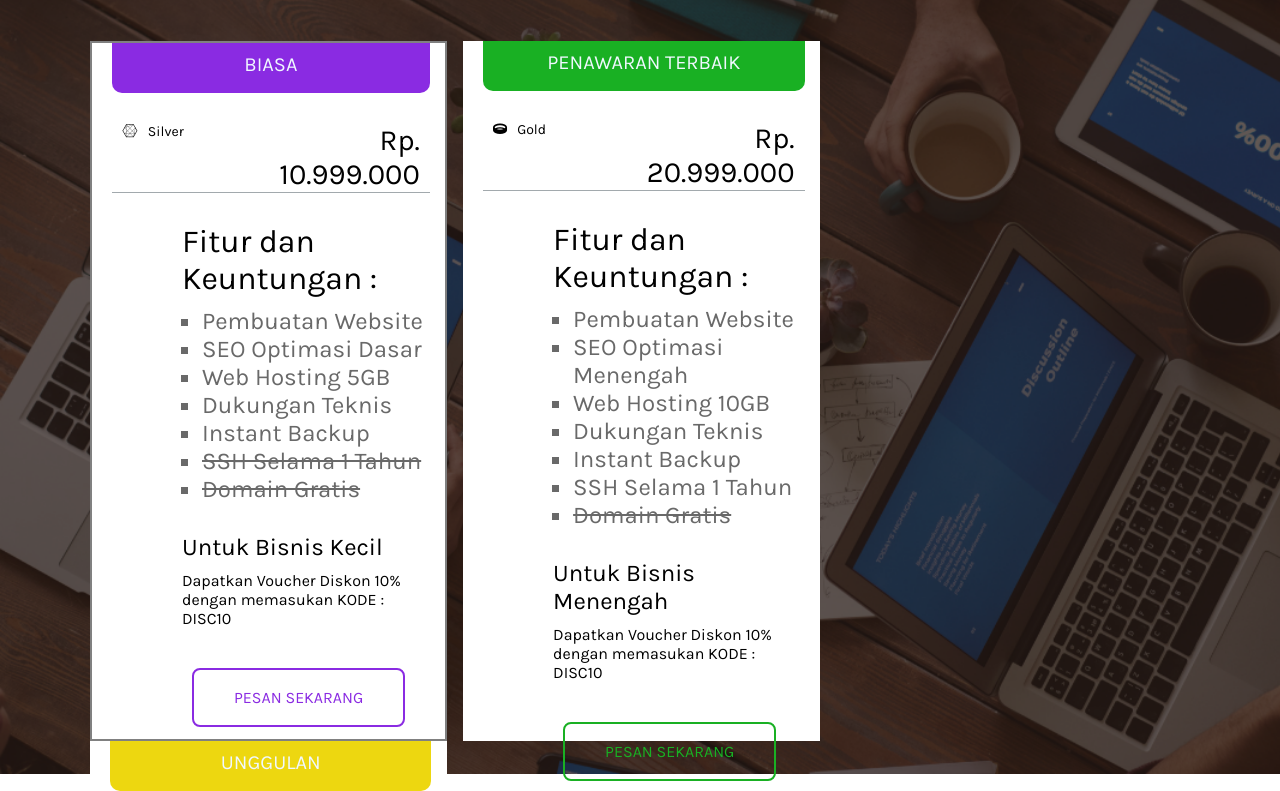
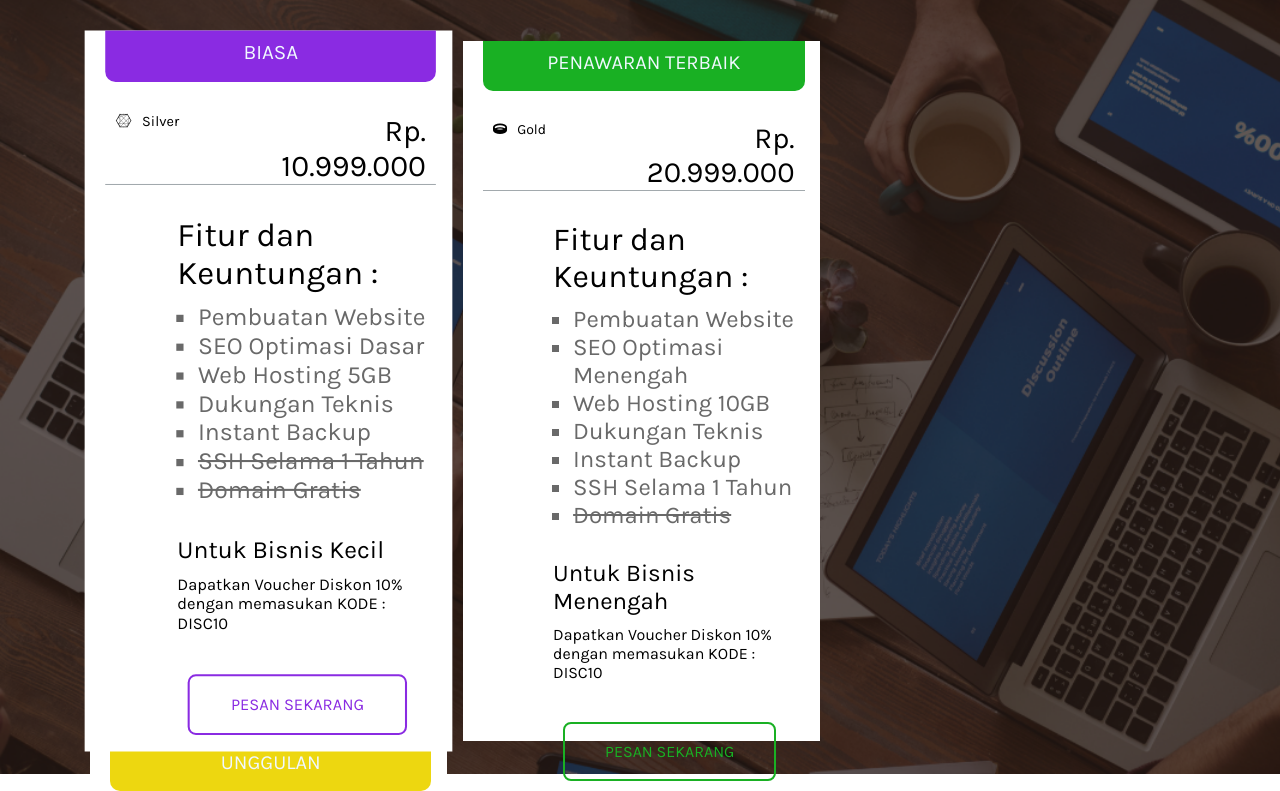
Before and after one commit to toneres/proa-gol-3-1-kel-5, a plain HTML site: page index.html in a window 1280 px wide. In both pictures the pointer is over the element 268 px from the left and 2785 px from the top of the page. Shown: the part 2394-3185 px from the top of the page. Drawn offline with Linux system fonts and the light colour scheme.

Commit message:
Fix satu element `<ul>` & zoom out anim pricing

```diff
--- a/index.html
+++ b/index.html
@@ -148,6 +148,7 @@
           </div>
           <h1 class="inner-txt">Fitur dan Keuntungan :</h1>
           <div class="desc">
+            <ul>
               <li>Pembuatan Website</li>
               <li>SEO Optimasi Pro</li>
               <li>Web Hosting 100GB</li>
@@ -155,6 +156,7 @@
               <li>Instant Backup</li>
               <li>SSH Selama 3 Tahun</li>
               <li>Domain Gratis</li>
+            </ul>
           </div>
           <h2 class="inner-txt">Untuk Bisnis Profesional</h2>
           <p class="inner-txt-1">Dapatkan Voucher Diskon 25% dengan memasukan KODE : DISC25</p>
--- a/stylesheet.css
+++ b/stylesheet.css
@@ -181,10 +181,11 @@ body {
   background-color: white;
   margin: 0 8px;
   height: 700px;
+  transition: all 0.5s;
 }
 .pricing-plan:hover {
-  border: 2px solid gray;
-  box-shadow: 0 0 0 0 26em blue;
+  transform: scale(1.03);
+  transform-origin: 50% 50% 0px;
 }
 .plan-inherit {
   width: 90%;
```
Lines whose indentation alone changed are shown as unchanged.
